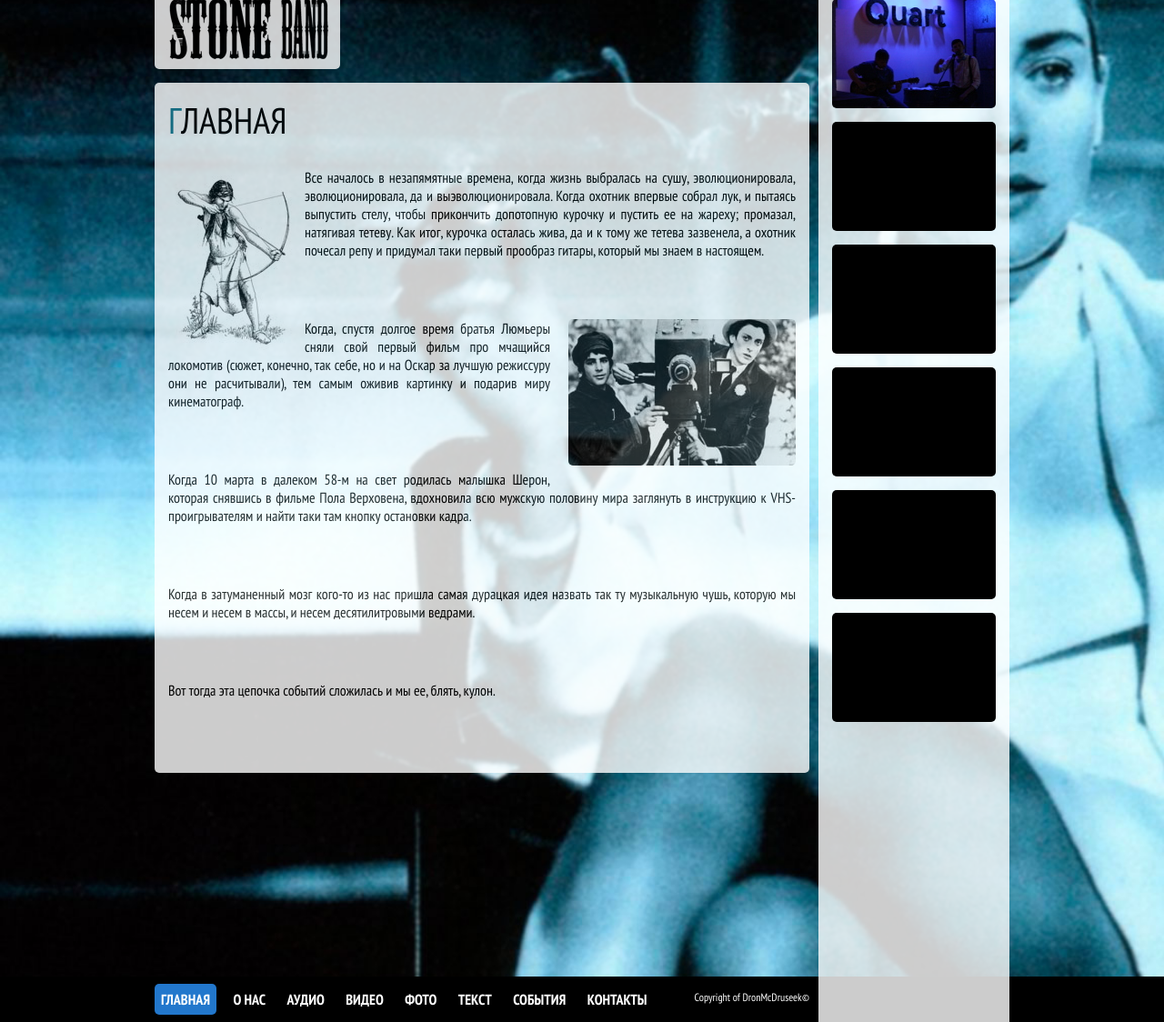
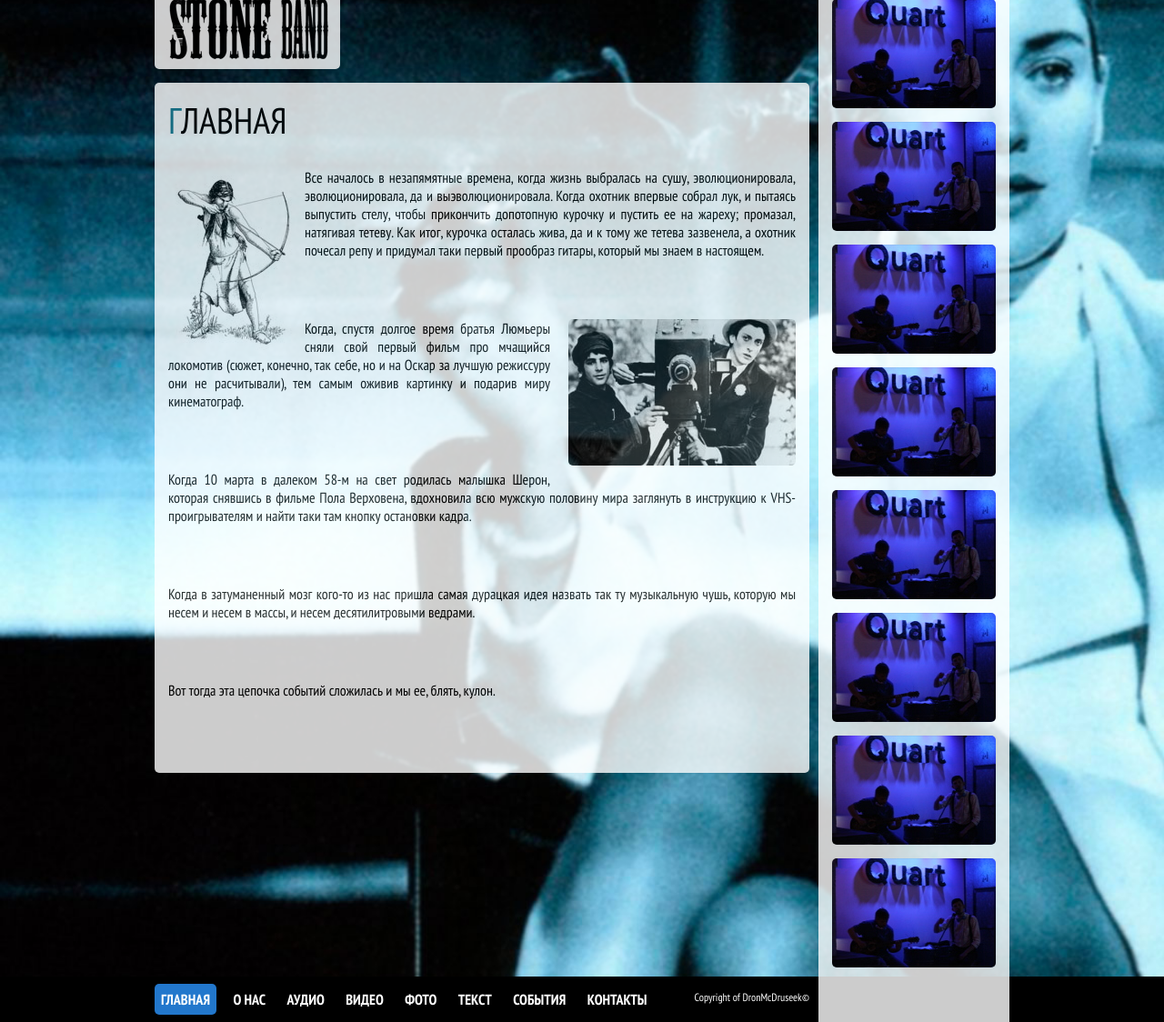
Before and after one commit to evsig/ssb, a Django app: page / in a window 1280 px wide. Shown: the part 76-1200 px from the top of the page at 91% size. Run offline with Django 3.2, Linux system fonts and the light colour scheme; data comes from the database, SQL or seed files in the repository; some libraries are stand-ins or nearby versions.

Commit message:
gallery.html is done

```diff
--- a/templates/layout/base.html
+++ b/templates/layout/base.html
@@ -21,13 +21,13 @@
 
 	{{random_images}}
 		<a class="photo1" href="/static/i/data/q1.JPG"><img src="/static/i/data/m-q1.JPG" alt="Live in QUART"/></a>
-		<a><div class="photo2"></div></a>
-		<a><div class="photo3"></div></a>
-		<a><div class="photo4"></div></a>
-		<div class="photo5"></div>
-		<div class="photo6"></div>
-		<div class="photo7"></div>
-		<div class="photo8"></div>
+		<a class="photo1" href="/static/i/data/q1.JPG"><img src="/static/i/data/m-q1.JPG" alt="Live in QUART"/></a>
+		<a class="photo1" href="/static/i/data/q1.JPG"><img src="/static/i/data/m-q1.JPG" alt="Live in QUART"/></a>
+		<a class="photo1" href="/static/i/data/q1.JPG"><img src="/static/i/data/m-q1.JPG" alt="Live in QUART"/></a>
+		<a class="photo1" href="/static/i/data/q1.JPG"><img src="/static/i/data/m-q1.JPG" alt="Live in QUART"/></a>
+		<a class="photo1" href="/static/i/data/q1.JPG"><img src="/static/i/data/m-q1.JPG" alt="Live in QUART"/></a>
+		<a class="photo1" href="/static/i/data/q1.JPG"><img src="/static/i/data/m-q1.JPG" alt="Live in QUART"/></a>
+		<a class="photo1" href="/static/i/data/q1.JPG"><img src="/static/i/data/m-q1.JPG" alt="Live in QUART"/></a>
 	</div>
 	</div>
 	<div class="page-wrap">
```
Also changed, not shown: templates/gallery/list.html (+11 -7 lines), 1 other file.
